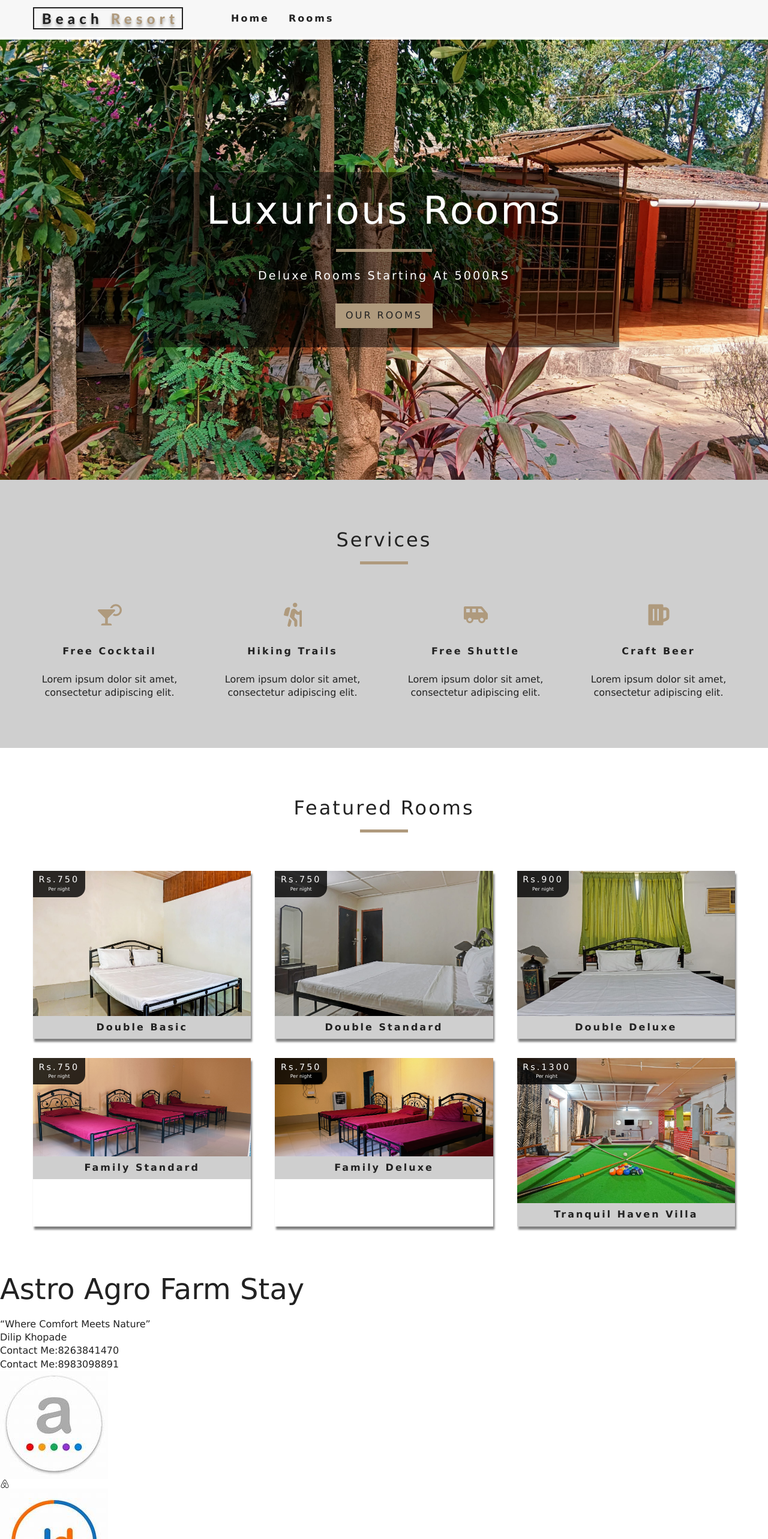
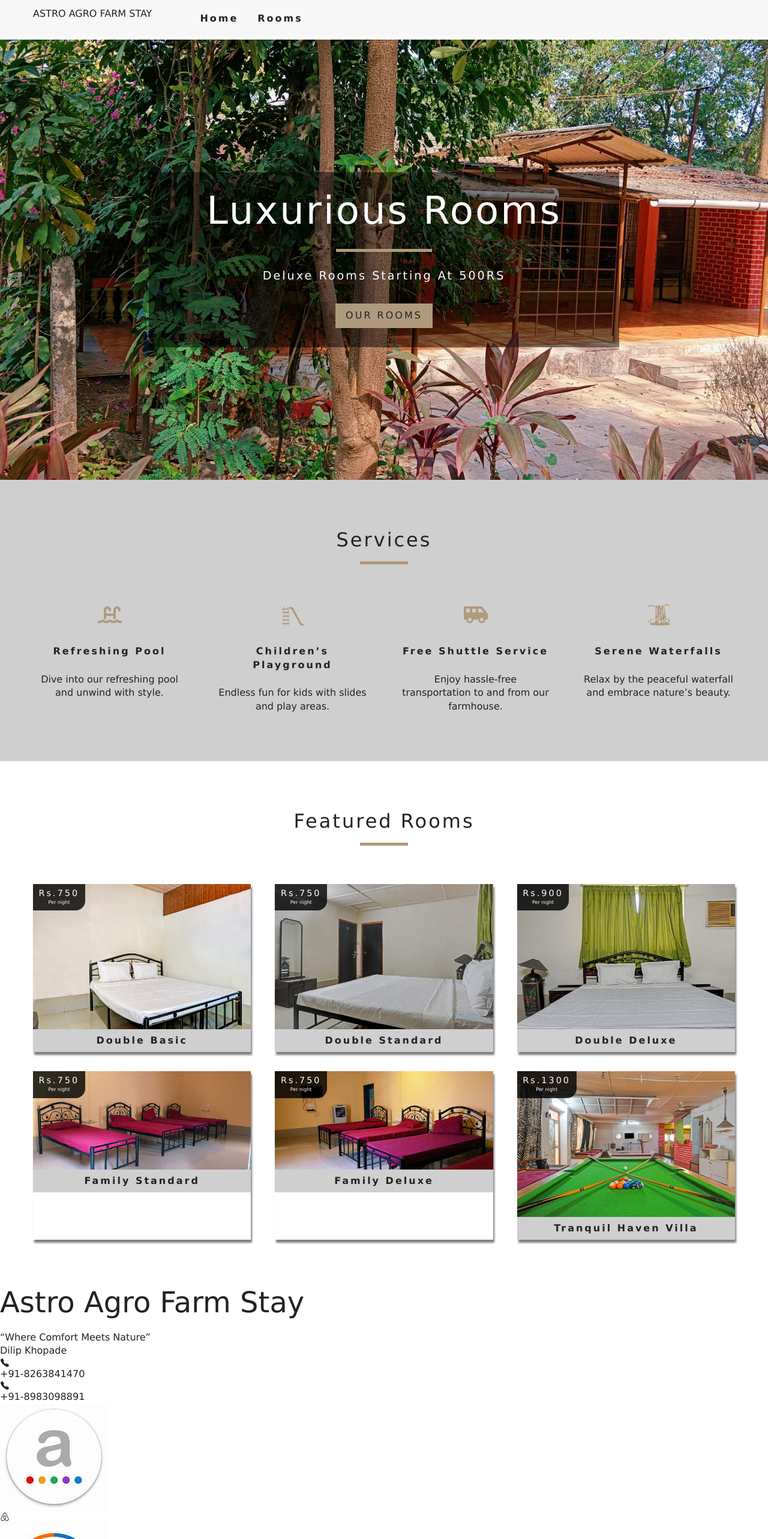
Before and after one commit to SawantAchal/farmhouse, a React (Vite) app in the folder frontend/: page / in a window 1280 px wide. Shown: the top 2566 px of the page at 60% size. Built offline with nearby package versions, Linux system fonts and the light colour scheme.

Commit message:
update css

```diff
--- a/frontend/src/components/Contact.jsx
+++ b/frontend/src/components/Contact.jsx
@@ -2,23 +2,23 @@ import React from 'react';
 import { FaAirbnb } from "react-icons/fa";
 import juicon  from '../assets/jd_icon.jpeg'
 import agoda  from '../assets/agoda_icon.jpeg'
-
+import { IoCall } from "react-icons/io5";
 
 const Contact = () => {
   return (
     <div className=" bg-[#af9a7d]">
-      <div className="flex justify-around p-3">
+      <div className="flex md:flex-row flex-col justify-around p-3">
         {/* Left Side */}
         <div className="flex flex-col justify-center">
-          <h1 className="text-4xl font-bold text-gray-800">Astro Agro Farm Stay</h1>
-          <p className="text-xl text-white mt-2">“Where Comfort Meets Nature”</p>
+          <h1 className="text-2xl md:text-3xl font-bold text-gray-800">Astro Agro <span className='text-white'>Farm Stay</span></h1>
+          <p className="text-lg text-white mt-2">“Where Comfort Meets Nature”</p>
         </div>
 
         {/* Right Side */}
-        <div className="flex flex-col justify-center text-right">
+        <div className="flex flex-col justify-center text-right pt-5 md:pt-0">
           <p className="text-2xl font-semibold text-gray-800"> Dilip Khopade</p>
-          <p className="text-xl  mt-2">Contact Me:8263841470</p>
-          <p className="text-xl  mt-2">Contact Me:8983098891</p>
+          <p className="text-lg  mt-2 flex items-center gap-3 "><IoCall/>+91-8263841470</p>
+          <p className="text-lg  mt-2 flex items-center gap-3 "><IoCall/>+91-8983098891</p>
 
           <div className="mt-8 flex justify-center space-x-6 text-white">
         <a href="https://www.agoda.com/astro-agro-farm-stay/hotel/karjat-in.html?countryId=35&finalPriceView=1&isShowMobileAppPrice=false&cid=-1&numberOfBedrooms=&familyMode=false&adults=1&children=0&rooms=1&maxRooms=0&checkIn=2025-01-16&isCalendarCallout=false&childAges=&numberOfGuest=0&missingChildAges=false&travellerType=0&showReviewSubmissionEntry=false&currencyCode=INR&isFreeOccSearch=false&los=1&searchrequestid=6d1e1a24-6550-4f9e-ba43-f3ca38e215e6" target="_blank" rel="noopener noreferrer">
--- a/frontend/src/components/Navbar.jsx
+++ b/frontend/src/components/Navbar.jsx
@@ -15,8 +15,9 @@ const Navbar = () => {
       <nav className="navbar">
         <div className="nav-center">
           <div className="nav-header">
-          <Link to="/">
-            <img src={logo} alt="beach resort" />
+          <Link to="/" className='font-bold text-sm md:text-lg flex justify-center items-center'>
+            {/* <img src={logo} alt="beach resort" /> */}
+            <p>ASTRO AGRO <span className='text-[#af9a7d]'>FARM STAY</span></p>
           </Link>
           <button type="button" className="nav-btn" onClick={handleToggle}>
             <FaAlignRight className="nav-icon" />
--- a/frontend/src/components/Services.jsx
+++ b/frontend/src/components/Services.jsx
@@ -1,28 +1,31 @@
 import React, { useState } from 'react';
 import Title from './Title';
-import { FaCocktail, FaHiking, FaShuttleVan, FaBeer } from 'react-icons/fa';
+import { FaShuttleVan} from 'react-icons/fa';
+import { FaSwimmingPool } from "react-icons/fa";
+import { GiKidSlide } from "react-icons/gi";
+import { GiWaterfall } from "react-icons/gi";
 
 const Services = () => {
   const [services] = useState([
     {
-      icon: <FaCocktail />,
-      title: 'Free Cocktail',
-      info: 'Lorem ipsum dolor sit amet, consectetur adipiscing elit.',
+      icon: <FaSwimmingPool />,
+      title: 'Refreshing Pool',
+      info: 'Dive into our refreshing pool and unwind with style.',
     },
     {
-      icon: <FaHiking />,
-      title: 'Hiking Trails',
-      info: 'Lorem ipsum dolor sit amet, consectetur adipiscing elit.',
+      icon: <GiKidSlide />,
+      title: 'Children’s Playground',
+      info: 'Endless fun for kids with slides and play areas.',
     },
     {
       icon: <FaShuttleVan />,
-      title: 'Free Shuttle',
-      info: 'Lorem ipsum dolor sit amet, consectetur adipiscing elit.',
+      title: 'Free Shuttle Service',
+      info: 'Enjoy hassle-free transportation to and from our farmhouse.',
     },
     {
-      icon: <FaBeer />,
-      title: 'Craft Beer',
-      info: 'Lorem ipsum dolor sit amet, consectetur adipiscing elit.',
+      icon: <GiWaterfall />,
+      title: 'Serene Waterfalls',
+      info: 'Relax by the peaceful waterfall and embrace nature’s beauty.',
     },
   ]);
 
--- a/frontend/src/pages/Home.jsx
+++ b/frontend/src/pages/Home.jsx
@@ -10,7 +10,7 @@ const Home = () => {
   return (
     <>
       <Hero>
-        <Banner title={"luxurious rooms"} subtitle={"deluxe rooms starting at 5000RS"}>
+        <Banner title={"luxurious rooms"} subtitle={"deluxe rooms starting at 500RS"}>
           <Link to="/rooms" className='btn-primary'>our rooms</Link>
         </Banner>
       </Hero>
```
